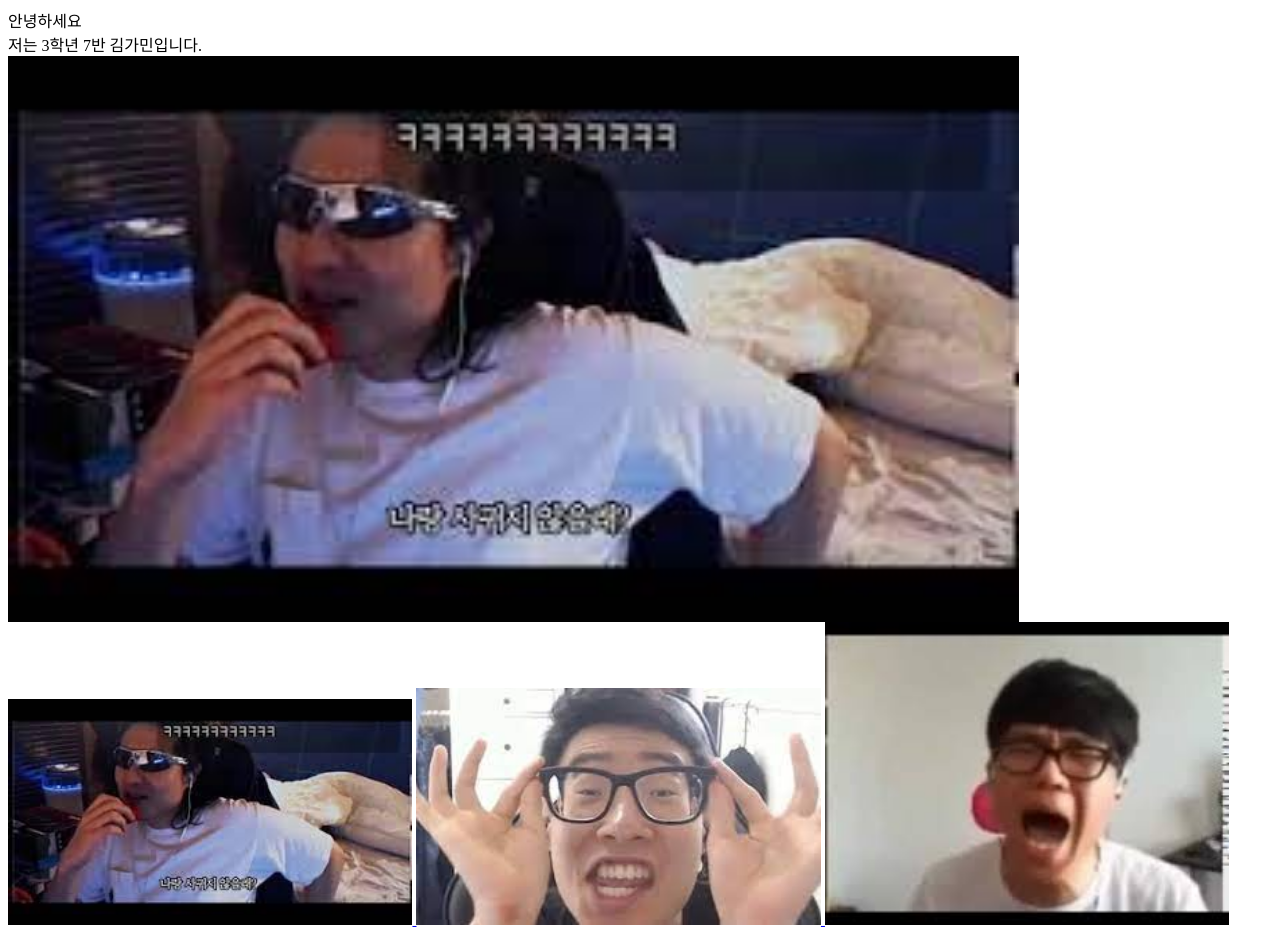
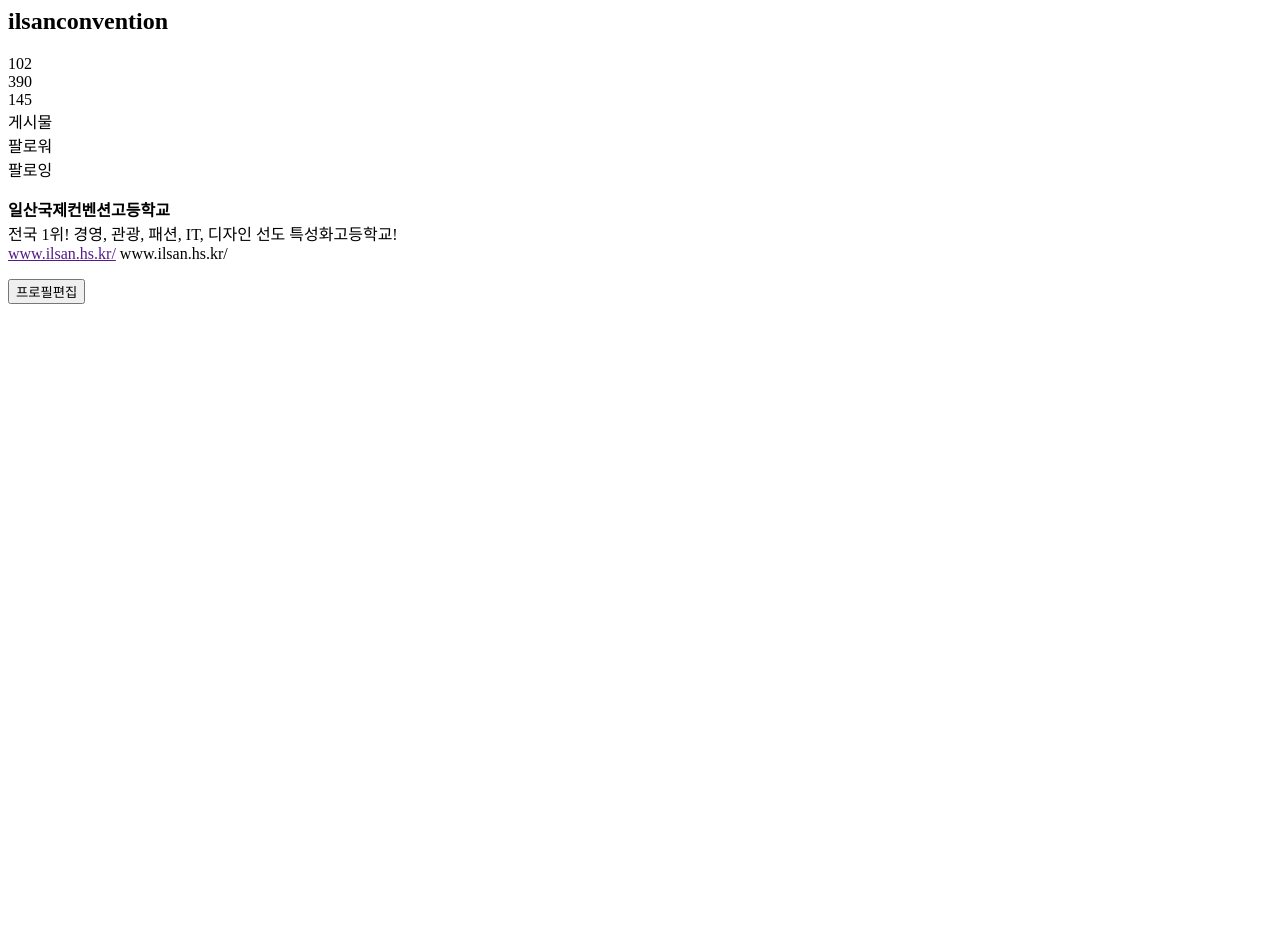
Before and after one commit to rkalshs/instagram.com, a plain HTML site: page index.html in a window 1280 px wide. After the commit the page ends 800 px from the top, so only its background shows below. Drawn offline with Linux system fonts and the light colour scheme.

Commit message:
2022-06-20

```diff
--- a/index.html
+++ b/index.html
@@ -1,15 +1,23 @@
-안녕하세요 </br> 저는 3학년 7반 김가민입니다. <br/>
-
-<a href="https://www.youtube.com/watch?v=_-J-gDPQpNU"<img src="image/download.jpg" width="80%"/>
-
-
-
-
-
-
-
-
-<img src="image/download.jpg" width="80%"/>
-<img src="image/download.jpg" width="32%"/>
-<img src="image/monster rat.jpg" width="32%"/>
-<img src="image/images.jpg" width="32%"/>
+<html>
+    <head></head>
+    <body>
+        <h2>ilsanconvention</h2>
+        <p>
+            102<br/>
+            390<br/>
+            145<br/>
+            게시물<br/>
+            팔로워<br/>
+            팔로잉<br/>
+    </p>
+    <p>
+        <strong>
+            일산국제컨벤션고등학교
+        </strong><br/>
+        전국 1위! 경영, 관광, 패션, IT, 디자인 선도 특성화고등학교!<br/>
+        <a href=""http://www.ilsan.hs.kr">www.ilsan.hs.kr/</a>
+        www.ilsan.hs.kr/<br/>
+    </p>
+      <button>프로필편집</button>
+    </body>
+</html>
```
